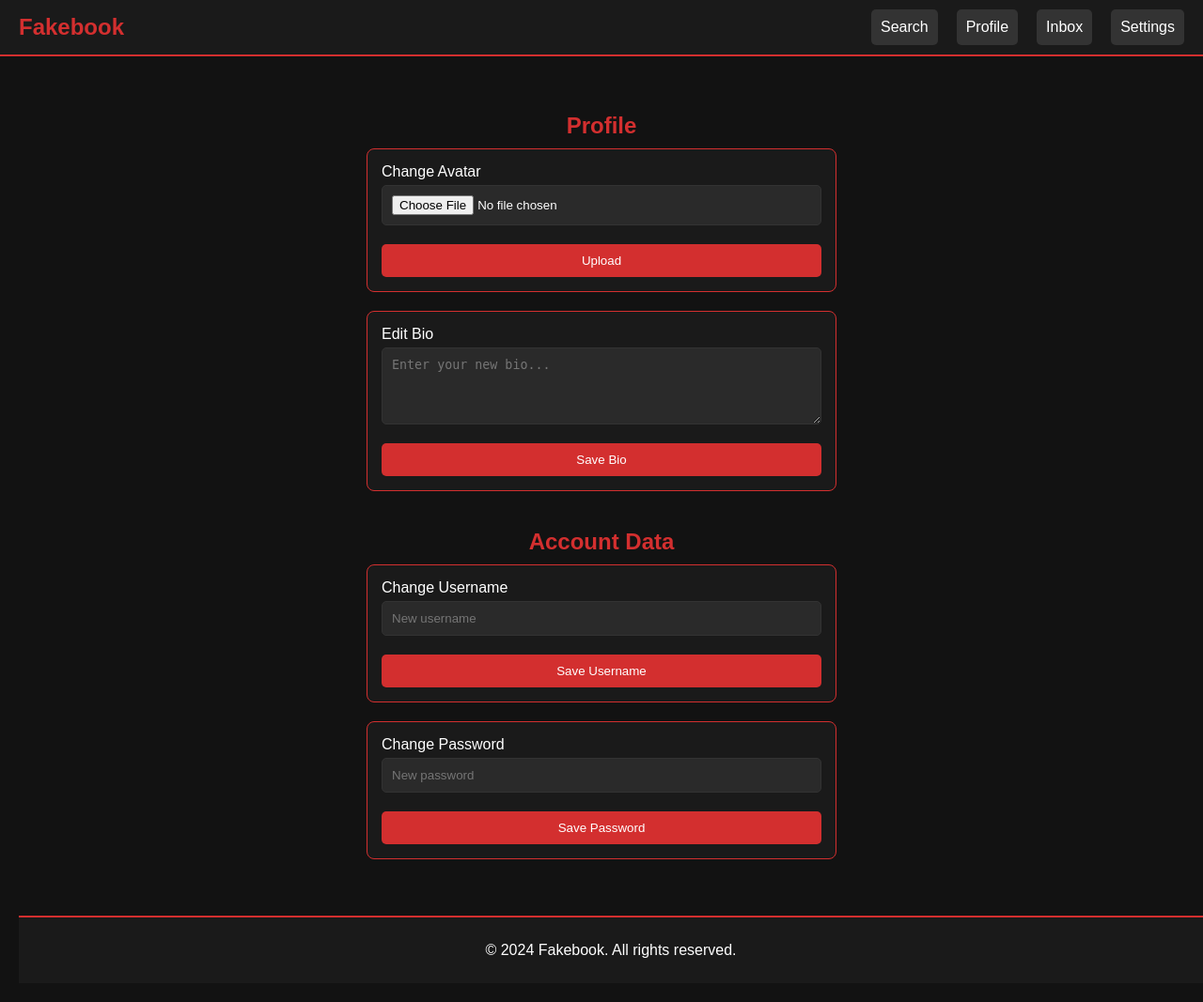
After one commit to AveePB/Fakebook, a Flask app: template src/templates/settings.html in a window 1280 px wide. The commit adds this page. Shown: the whole page at 94% size. Run offline with Flask 3, Linux system fonts and the light colour scheme; the template is opened without the code that fills it, so the values that code supplies are empty.

Commit message:
New endpoint settings

```diff
--- a/src/app.py
+++ b/src/app.py
@@ -4,6 +4,7 @@ from fakebook.database import mysql
 from fakebook.config import Config
 from fakebook.profile.routes import profile_bp
 from fakebook.search.routes import search_bp
+from fakebook.settings.routes import settings_bp
 from flask import Flask, redirect
 
 app = Flask(__name__)
@@ -23,6 +24,7 @@ if (__name__ == '__main__'):
     app.register_blueprint(authz_bp)
     app.register_blueprint(profile_bp)
     app.register_blueprint(search_bp)
+    app.register_blueprint(settings_bp)
 
     # Create tables
     with app.app_context():
--- /dev/null
+++ b/src/static/css/settings.css
@@ -0,0 +1,67 @@
+/* Settings Page Styling */
+.settings-container {
+    padding: 20px;
+}
+
+/* Section Header Styling */
+.settings-section {
+    margin-bottom: 40px;
+}
+
+.settings-section h2 {
+    font-size: 24px;
+    color: #d32f2f;
+    margin-bottom: 10px;
+    text-align: center;
+}
+
+/* Form Styling */
+.settings-section form {
+    display: flex;
+    flex-direction: column;
+    padding: 15px;
+    margin-bottom: 20px;
+    border: 1px solid #d32f2f;
+    border-radius: 8px;
+    background-color: #1a1a1a;
+    max-width: 500px;
+    margin-left: auto;
+    margin-right: auto;
+    box-sizing: border-box;
+}
+
+.settings-section form label {
+    margin-bottom: 5px;
+    color: #ffffff;
+}
+
+.settings-section form input,
+.settings-section form textarea {
+    padding: 10px;
+    margin-bottom: 10px;
+    border: 1px solid #333;
+    border-radius: 5px;
+    background-color: #2a2a2a;
+    color: #ffffff;
+    outline: none;
+    box-sizing: border-box;
+    width: 100%;
+}
+
+.settings-section form textarea {
+    resize: vertical;
+}
+
+.settings-section form button {
+    padding: 10px;
+    border: none;
+    border-radius: 5px;
+    background-color: #d32f2f;
+    color: #ffffff;
+    cursor: pointer;
+    margin-top: 10px;
+}
+
+.settings-section form button:hover {
+    background-color: #ff5252;
+}
--- a/src/templates/base.html
+++ b/src/templates/base.html
@@ -14,7 +14,7 @@
             <a href="/" class="nav-btn">Search</a>
             <a href="/profile/me" class="nav-btn">Profile</a>
             <a href="#" class="nav-btn">Inbox</a>
-            <a href="#" class="nav-btn">Settings</a>
+            <a href="/settings" class="nav-btn">Settings</a>
         </div>
     </div>
 
--- a/src/templates/profile.html
+++ b/src/templates/profile.html
@@ -1,7 +1,7 @@
 {% extends 'base.html' %}
 {% block head %}
 <link rel="stylesheet" href="{{ url_for('static', filename='css/profile.css') }}">
-<title>Fakebook - {{ username }}</title>
+<title>Fakebook - {{ username }} Profile</title>
 {% endblock %}
 
 {% block body %}
--- /dev/null
+++ b/src/templates/settings.html
@@ -0,0 +1,40 @@
+{% extends 'base.html' %}
+
+{% block head %}
+<link rel="stylesheet" href="{{ url_for('static', filename='css/settings.css') }}">
+<title>Fakebook - Settings</title>
+{% endblock %}
+
+{% block body %}
+
+<div class="settings-container">
+    <!-- Edit Profile Section -->
+    <div class="settings-section">
+        <h2>Profile</h2>
+        <form action="/settings/avatar" method="post" enctype="multipart/form-data">
+            <label for="avatar">Change Avatar</label>
+            <input type="file" id="avatar" name="avatar">
+            <button type="submit">Upload</button>
+        </form>
+        <form action="/settings/bio" method="post">
+            <label for="bio">Edit Bio</label>
+            <textarea id="bio" name="bio" rows="4" placeholder="Enter your new bio..."></textarea>
+            <button type="submit">Save Bio</button>
+        </form>
+    </div>
+
+    <!-- Data Section -->
+    <div class="settings-section">
+        <h2>Account Data</h2>
+        <form action="/settings/username" method="post">
+            <label for="username">Change Username</label>
+            <input type="text" id="username" name="username" placeholder="New username">
+            <button type="submit">Save Username</button>
+        </form>
+        <form action="/settings/password" method="post">
+            <label for="password">Change Password</label>
+            <input type="password" id="password" name="password" placeholder="New password">
+            <button type="submit">Save Password</button>
+        </form>
+    </div>
+{% endblock %}
```
Also changed, not shown: src/fakebook/settings/routes.py (added, +14 -0 lines), src/fakebook/settings/__init__.py (added).
